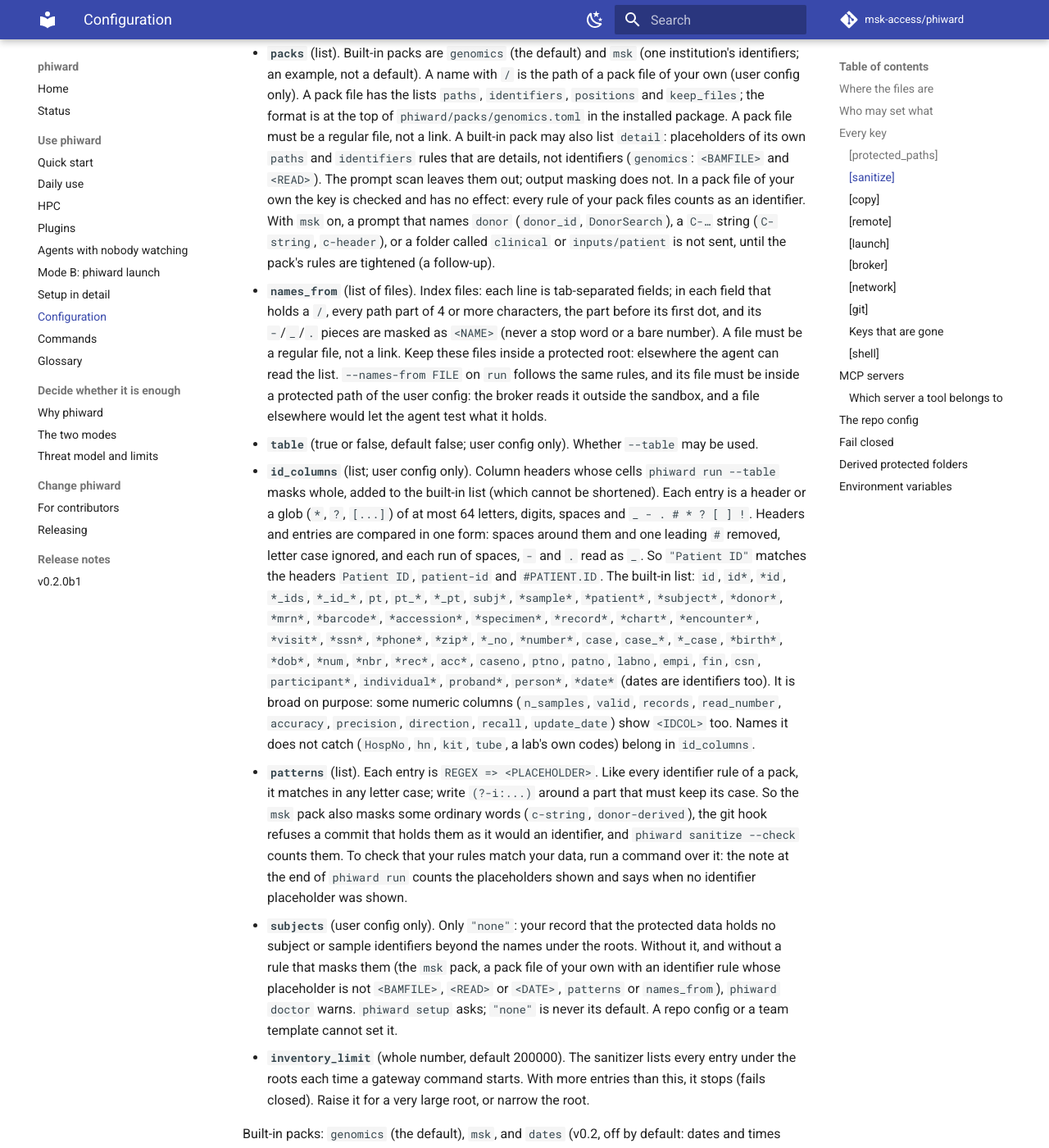
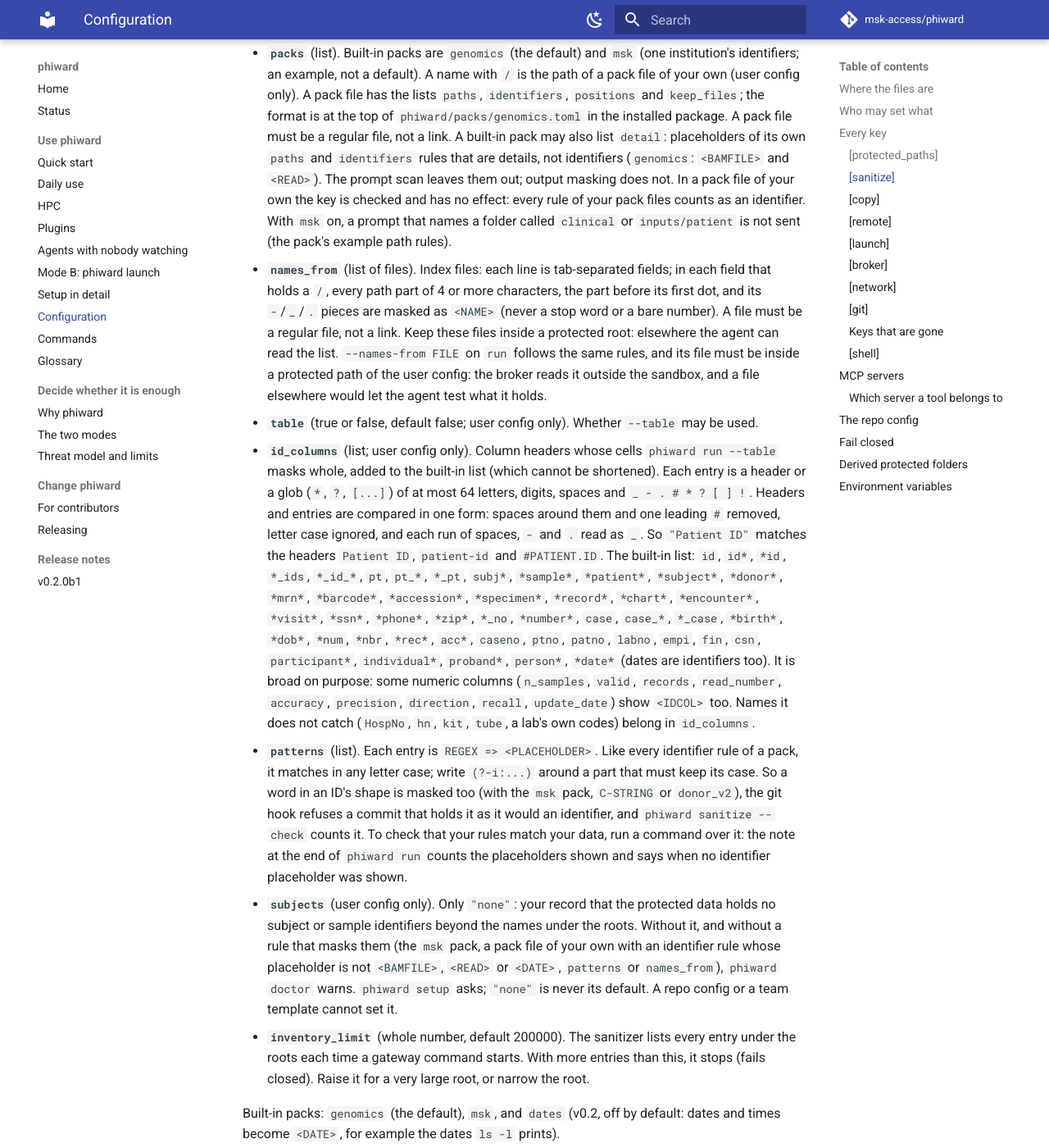
Before and after one commit to msk-access/phiward, an MkDocs documentation site: the page built from docs/configuration.md, in a window 1280 px wide and 1400 px high, scrolled down 6767 px. Shown: the whole window at 82% size. Built offline with MkDocs 1.6.1 and Material for MkDocs 9.7.7, drawn with Linux system fonts in a browser that asks for light colours; comment, search, counter and statistics services are not loaded; the version menu is left out.

Commit message:
fix(packs): the msk Donor and C- rules need an ID's shape
<DONOR> needs a digit in the name: DonorFake-7, DONOR_X1 and Donor_FAKE7 stay
masked; donor_id, donors, DonorSearch and donor-derived are words. <CMOID> needs
a digit in the ID or six capital letters: C-ABC123-L001-d (any case), C-FAKE01,
C-ABCDEF and C-ABCDEF-L001 stay masked; C-string and c-header are words. A donor
name with no digit (DonorAlpha) and a lowercase all-letter c-abcdef are no
longer masked.

Tests: the red corpus test expected no block with msk on; the path rules,
unchanged here, still block two prompts, so it now expects only those two (the
next change removes the path rules). KNOWN_PACK_FOLLOW_UPS loses <DONOR> and
<CMOID>, which no corpus prompt hits now. The path words leave MSK_ORDINARY for
the same reason.

```diff
--- a/docs/configuration.md
+++ b/docs/configuration.md
@@ -177,9 +177,8 @@ listed in the
   `identifiers` rules that are details, not identifiers (`genomics`: `<BAMFILE>` and `<READ>`).
   The prompt scan leaves them out; output masking does not. In a pack file of your own the key
   is checked and has no effect: every rule of your pack files counts as an identifier. With
-  `msk` on, a prompt that names `donor` (`donor_id`, `DonorSearch`), a `C-…` string
-  (`C-string`, `c-header`), or a folder called `clinical` or `inputs/patient` is not sent,
-  until the pack's rules are tightened (a follow-up).
+  `msk` on, a prompt that names a folder called `clinical` or `inputs/patient` is not sent
+  (the pack's example path rules).
 - **`names_from`** (list of files). Index files: each line is tab-separated fields; in each field
   that holds a `/`, every path part of 4 or more characters, the part before its first dot, and
   its `-`/`_`/`.` pieces are masked as `<NAME>` (never a stop word or a bare number). A file
@@ -205,9 +204,9 @@ listed in the
   `hn`, `kit`, `tube`, a lab's own codes) belong in `id_columns`.
 - **`patterns`** (list). Each entry is `REGEX => <PLACEHOLDER>`. Like every identifier rule of a
   pack, it matches in any letter case; write `(?-i:...)` around a part that must keep its case.
-  So the `msk` pack also masks some ordinary words (`c-string`, `donor-derived`), the git
-  hook refuses a commit that holds them as it would an identifier, and `phiward sanitize
-  --check` counts them. To check that your rules match your data, run a command over it: the
+  So a word in an ID's shape is masked too (with the `msk` pack, `C-STRING` or `donor_v2`), the
+  git hook refuses a commit that holds it as it would an identifier, and `phiward sanitize
+  --check` counts it. To check that your rules match your data, run a command over it: the
   note at the end of `phiward run` counts the placeholders shown and says when no identifier
   placeholder was shown.
 - **`subjects`** (user config only). Only `"none"`: your record that the protected data holds no
```
Also changed, not shown: CHANGELOG.md (+5 -0 lines), src/phiward/packs/msk.toml (+6 -4 lines), 2 other files.
